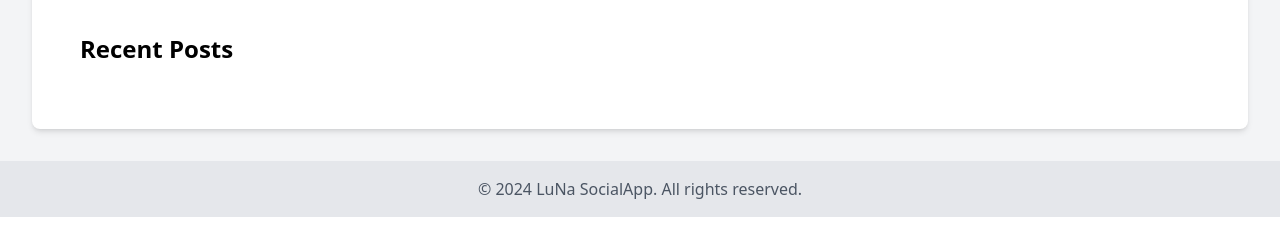
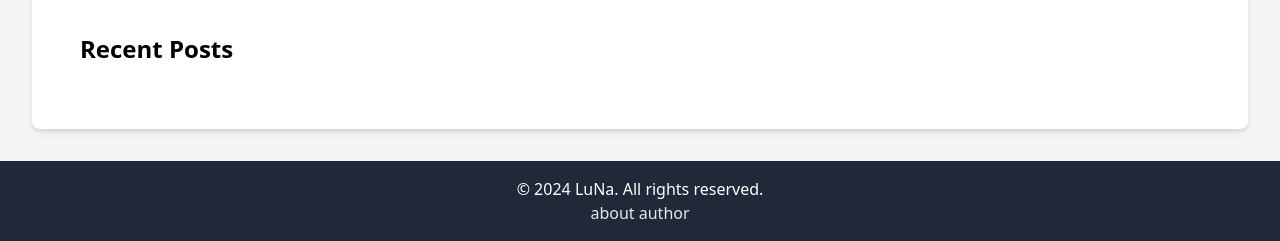
Before and after one commit to micymike/AI-web-app, a Flask app: a page that uses templates/profile.html in a window 1280 px wide. Shown: the part 1259-1500 px from the top of the page. Before the commit the page ends 1476 px from the top, so only its background shows below. Run offline with Flask 3, Linux system fonts and the light colour scheme; a user stored in the database is signed in; some libraries are stand-ins or nearby versions.

Commit message:
"Added caching to various routes and functions, updated footer templates, and made minor changes to app.py and cache_utils.py"

```diff
--- a/app.py
+++ b/app.py
@@ -63,6 +63,7 @@ def allowed_file(filename):
 from flask_login import current_user, login_required
 
 @app.route('/')
+@cache.cached(timeout=60)
 def index():
     if current_user.is_authenticated:
         all_users = User.query.all()
@@ -112,9 +113,10 @@ def replace_usernames(text):
         return f'<a href="{url_for("profile", username=username)}" class="text-blue-500 hover:underline">@{username}</a>'
 
     return re.sub(r'@(\w+)', replace_username, text)
-@app.route('/profile/<username>')
+
 
 @app.route('/profile/<username>')
+@cache.cached(timeout=300)
 def user_profile(username):
     user = User.query.filter_by(username=username).first_or_404()
     posts = Post.query.filter_by(user_id=user.id).all()
@@ -430,7 +432,7 @@ def messages(recipient_id):
 
 
 @app.route('/api/conversation_starters/<int:other_user_id>')
-
+@cache.memoize(timeout=300)
 def api_conversation_starters(other_user_id):
     starters = suggest_conversation_starters(current_user.id, other_user_id)
     return jsonify({'starters': starters})
@@ -443,6 +445,8 @@ def send_message_route(recipient_id):
     media = request.files.get('media')
     media_url = None
     ai_response_flag = request.form.get('ai_response', 'false').lower() == 'true'
+
+
 
     moderation_result = moderate_content(content)
     if moderation_result['violates_guidelines']:
@@ -487,11 +491,13 @@ def send_message_route(recipient_id):
             }
             socketio.emit('new_message', ai_message_data, room=str(current_user.id))
 
+
+
     return redirect(url_for('messages', recipient_id=recipient_id))
 
 
 
-
+@cache.memoize(timeout=600)
 def generate_ai_reply(content):
     prompt = f"""
     Given the following message, suggest a thoughtful and engaging reply:
@@ -508,6 +514,7 @@ def generate_ai_reply(content):
 
 @app.route('/generate_ai_reply/<int:recipient_id>', methods=['GET'])
 @login_required
+@cache.memoize(timeout=600)
 def api_generate_ai_reply(recipient_id):
     # Fetch the latest message content from the chat with the recipient
     last_message = Message.query.filter_by(recipient_id=recipient_id, sender_id=current_user.id).order_by(Message.timestamp.desc()).first()
@@ -610,6 +617,7 @@ def suggest_conversation_starters(user_id, other_user_id):
 
 @app.route('/notifications')
 @login_required
+@cache.cached(timeout=60, key_prefix='notifications_%s')
 def notifications():
     notifications = Notification.query.filter_by(user_id=current_user.id).order_by(Notification.timestamp.desc()).all()
     return render_template('notifications.html', notifications=notifications)
--- a/cache_utils.py
+++ b/cache_utils.py
@@ -1,4 +1,6 @@
+
 from flask_caching import Cache
+
 
 cache = Cache(config={
     'CACHE_TYPE': 'simple',
--- a/templates/edit_profile.html
+++ b/templates/edit_profile.html
@@ -63,9 +63,11 @@
         </div>
     </main>
 
-    <footer class="bg-gray-800 text-white py-4 mt-8">
+    <footer class="bg-gray-800 flex flex-col text-white py-4 mt-8">
         <div class="container mx-auto text-center">
+
             © 2024 LuNa. All rights reserved.
+            <a href="https://my-websit.onrender.com/" class=" flex flex-col text-gray-200">about author</a>
         </div>
     </footer>
 
--- a/templates/index.html
+++ b/templates/index.html
@@ -202,9 +202,11 @@
 
 
 
-    <footer class="bg-gray-800 text-white py-4 mt-8">
+    <footer class="bg-gray-800 flex flex-col text-white py-4 mt-8">
         <div class="container mx-auto text-center">
+
             © 2024 LuNa. All rights reserved.
+            <a href="https://my-websit.onrender.com/" class=" flex flex-col text-gray-200">about author</a>
         </div>
     </footer>
 
--- a/templates/profile.html
+++ b/templates/profile.html
@@ -146,12 +146,13 @@
         </div>
     </main>
 
-    <footer class="bg-gray-200 p-4 mt-8">
-        <div class="container mx-auto text-center text-gray-600">
-            &copy; 2024 LuNa SocialApp. All rights reserved.
+    <footer class="bg-gray-800 flex flex-col text-white py-4 mt-8">
+        <div class="container mx-auto text-center">
+
+            © 2024 LuNa. All rights reserved.
+            <a href="https://my-websit.onrender.com/" class=" flex flex-col text-gray-200">about author</a>
         </div>
     </footer>
-
     <script>
         // Menu toggle
         document.getElementById('menu-toggle').addEventListener('click', function() {
```
Also changed, not shown: instance/social_media.db.
